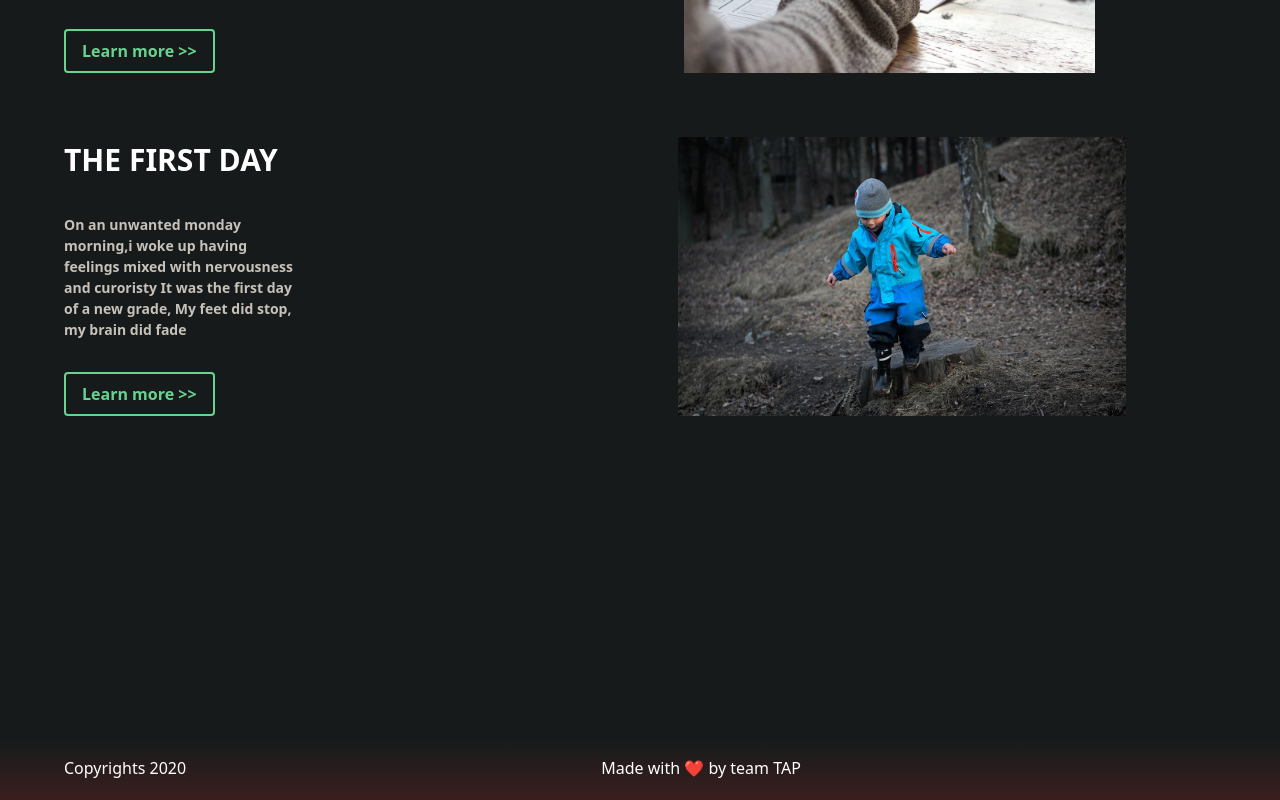
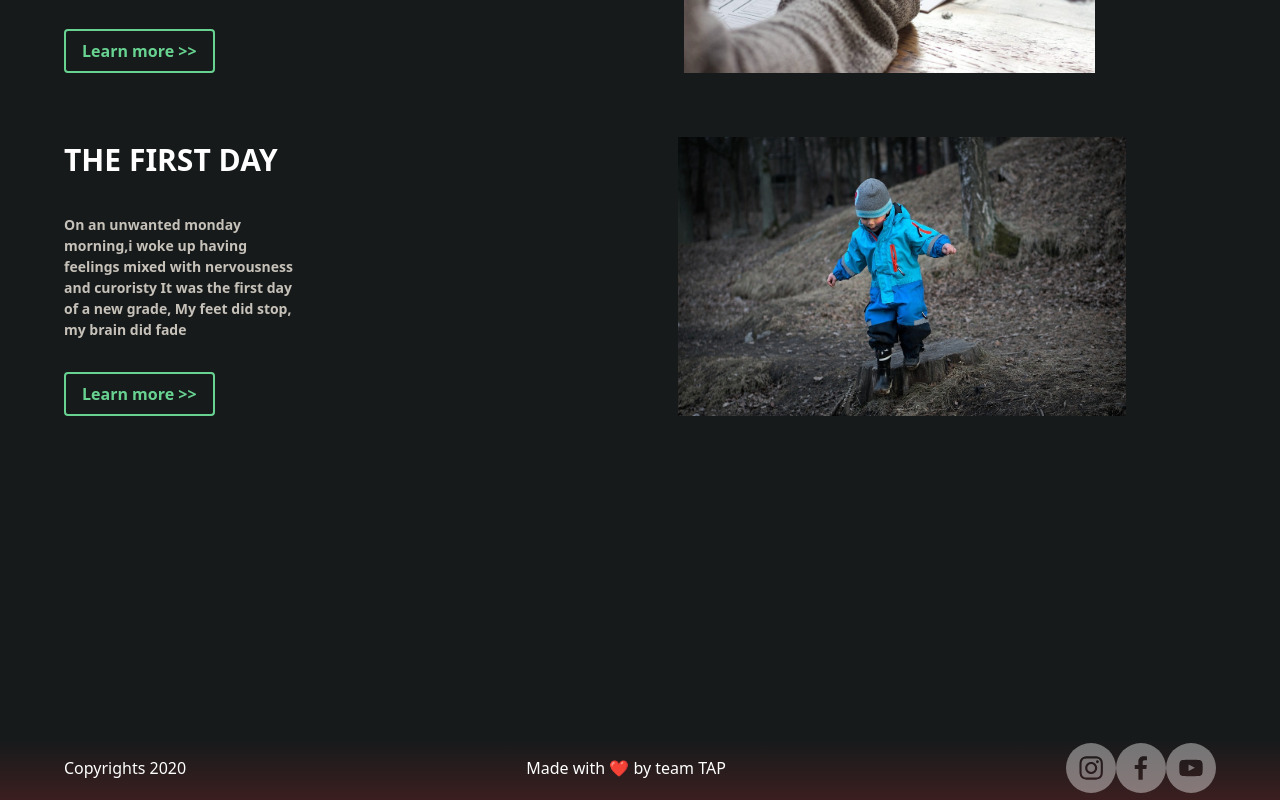
Before and after one commit to dhruv10/project-tap, a Next.js app: page / in a window 1280 px wide. Shown: the part 2253-3053 px from the top of the page. Built offline with nearby package versions, Linux system fonts and the light colour scheme.

Commit message:
fixing build errors

```diff
--- a/components/footer.tsx
+++ b/components/footer.tsx
@@ -7,20 +7,24 @@ const Footer = () => (
     <p className='text-white text-1xl z-3'>Copyrights 2020</p>
     <p className='text-white text-1xl z-3'>Made with ❤️ by team TAP</p>
     <p className='text-white text-1xl z-3'>
-      {/* <Link href='https://www.instagram.com/theabstractpeople.in/'>
+      <Link href='https://www.instagram.com/theabstractpeople.in/'>
         <SocialIcon
           url='https://www.instagram.com/theabstractpeople.in'
           bgColor='rgba(255, 255, 255, .4)'
         />
       </Link>
+      <Link href='https://www.instagram.com/theabstractpeople.in/'>
         <SocialIcon
           url='https://www.facebook.com/theabstractpeople.in'
           bgColor='rgba(255, 255, 255, .4)'
         />
+      </Link>
+      <Link href='https://www.instagram.com/theabstractpeople.in/'>
         <SocialIcon
           url='https://www.youtube.com/c/TheAbstractPeople'
           bgColor='rgba(255, 255, 255, .4)'
-      /> */}
+        />
+      </Link>
     </p>
   </section>
 );
--- a/lib/articles.js
+++ b/lib/articles.js
@@ -1,4 +1,4 @@
-import fs from 'fs';
+// import fs from 'fs';
 import path from 'path';
 import matter from 'gray-matter';
 import remark from 'remark';
@@ -21,10 +21,10 @@ const contentDirectory = path.join(process.cwd(), 'content');
 
 export async function getArticleData(id) {
   const fullPath = path.join(contentDirectory, `${id}.md`);
-  const fileContents = fs.readFileSync(fullPath, 'utf8');
+  // const fileContents = fs.readFileSync(fullPath, 'utf8');
 
   // Use gray-matter to parse the post metadata section
-  const matterResult = matter(fileContents);
+  const matterResult = matter('hello');
 
   // Use remark to convert markdown into HTML string
   const processedContent = await remark()
--- a/pages/article/[id].js
+++ b/pages/article/[id].js
@@ -17,10 +17,10 @@ const Article = ({ articleData }) => (
   <Layout>
     <div className='bg-dark-primary'>
       <Head>
-        <title>{articleData.title}</title>
+        <title>Hello</title>
         <link rel='icon' href='/favicon.ico' />
       </Head>
-      <div dangerouslySetInnerHTML={{ __html: postData.contentHtml }} />
+      {/* <div dangerouslySetInnerHTML={{ __html: postData.contentHtml }} /> */}
       <Footer />
     </div>
   </Layout>
```
Lines whose indentation alone changed are shown as unchanged.
